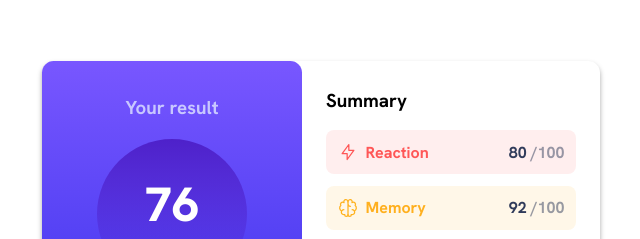
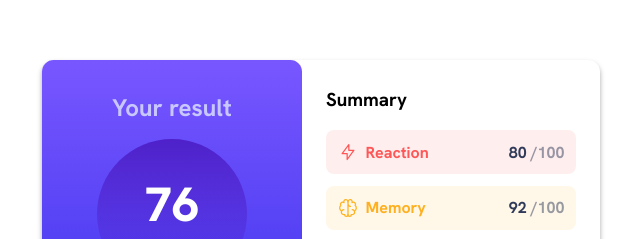
Before and after one commit to msutcliffe2303/results-summary, a plain HTML site: page index.html in a window 1280 px wide. Shown: the part 135-374 px from the top of the page, 319-959 px from the left. Drawn offline with Linux system fonts and the light colour scheme.

Commit message:
added H1 element

```diff
--- a/index.html
+++ b/index.html
@@ -12,7 +12,7 @@
   <body>
     <main class="container">
       <div class="card__left">
-        <h3>Your result</h3>
+        <h1>Your result</h1>
         <div class="your-score">
           <span class="score">76</span>of 100
         </div>
--- a/styles.css
+++ b/styles.css
@@ -82,6 +82,10 @@ body {
     width: 100%;
     border-radius: 0;
   }
+}
+
+.card__left > h1 {
+  font-size: 1.5rem;
 }
 
 .card__left > h4 {
```
